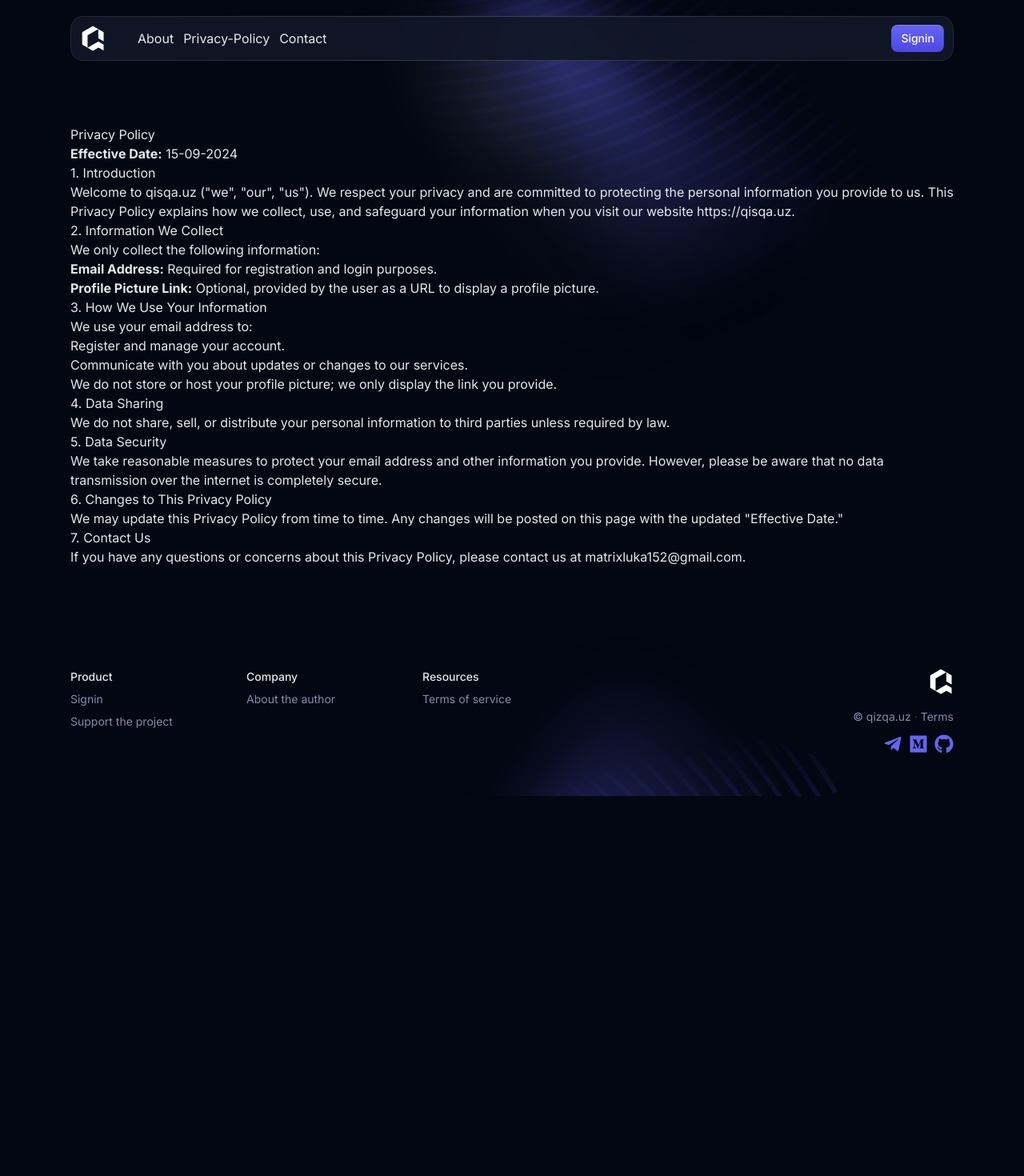
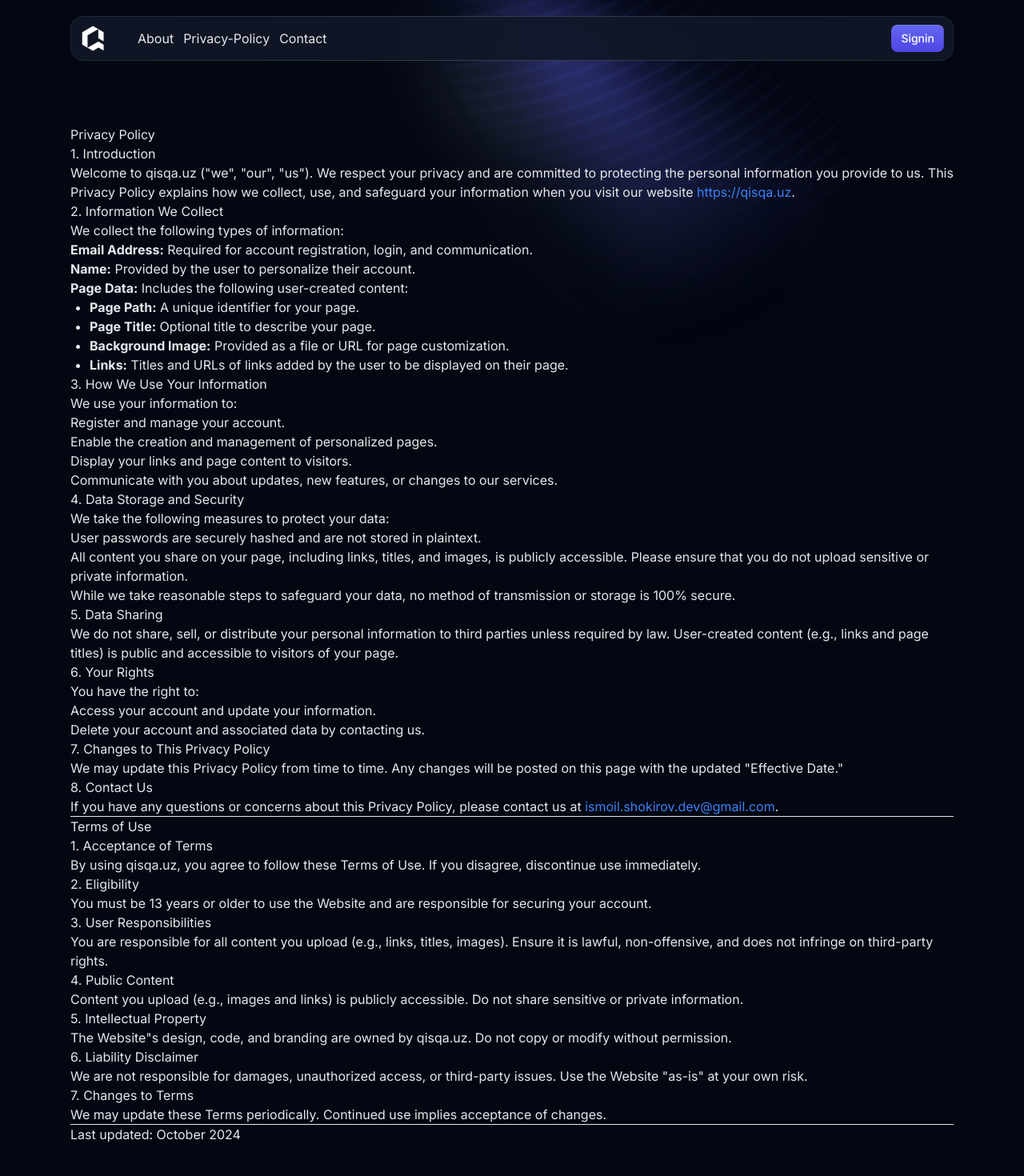
Before and after one commit to ismoil793/qisqa, a Next.js app: page /privacy-policy in a window 1280 px wide. Shown: the top 1470 px of the page at 80% size. Before the commit the page ends 995 px from the top, so only its background shows below. Built offline with nearby package versions, Linux system fonts and the light colour scheme; no server answers.

Commit message:
privacy policy update

```diff
--- a/src/app/privacy-policy/page.tsx
+++ b/src/app/privacy-policy/page.tsx
@@ -10,9 +10,6 @@
       <section className="mx-auto max-w-6xl px-4 sm:px-6 py-12 md:py-20">
         <PageIllustration />
         <h1>Privacy Policy</h1>
-        <p>
-          <strong>Effective Date:</strong> 15-09-2024
-        </p>
 
         <h2>1. Introduction</h2>
         <p>
@@ -20,56 +17,131 @@
           and are committed to protecting the personal information you provide to us. This Privacy
           Policy explains how we collect, use, and safeguard your information when you visit our
           website{' '}
-          <a href="https://qisqa.uz" target="_blank">
+          <a className="text-blue-500" href="https://qisqa.uz" target="_blank">
             https://qisqa.uz
           </a>
           .
         </p>
 
         <h2>2. Information We Collect</h2>
-        <p>We only collect the following information:</p>
+        <p>We collect the following types of information:</p>
         <ul>
           <li>
-            <strong>Email Address:</strong> Required for registration and login purposes.
+            <strong>Email Address:</strong> Required for account registration, login, and
+            communication.
           </li>
           <li>
-            <strong>Profile Picture Link:</strong> Optional, provided by the user as a URL to
-            display a profile picture.
+            <strong>Name:</strong> Provided by the user to personalize their account.
+          </li>
+          <li>
+            <strong>Page Data:</strong> Includes the following user-created content:
+            <ul className="list-disc pl-6">
+              <li>
+                <strong>Page Path:</strong> A unique identifier for your page.
+              </li>
+              <li>
+                <strong>Page Title:</strong> Optional title to describe your page.
+              </li>
+              <li>
+                <strong>Background Image:</strong> Provided as a file or URL for page customization.
+              </li>
+              <li>
+                <strong>Links:</strong> Titles and URLs of links added by the user to be displayed
+                on their page.
+              </li>
+            </ul>
           </li>
         </ul>
 
         <h2>3. How We Use Your Information</h2>
-        <p>We use your email address to:</p>
+        <p>We use your information to:</p>
         <ul>
           <li>Register and manage your account.</li>
-          <li>Communicate with you about updates or changes to our services.</li>
+          <li>Enable the creation and management of personalized pages.</li>
+          <li>Display your links and page content to visitors.</li>
+          <li>Communicate with you about updates, new features, or changes to our services.</li>
         </ul>
-        <p>We do not store or host your profile picture; we only display the link you provide.</p>
 
-        <h2>4. Data Sharing</h2>
+        <h2>4. Data Storage and Security</h2>
+        <p>We take the following measures to protect your data:</p>
+        <ul>
+          <li>User passwords are securely hashed and are not stored in plaintext.</li>
+          <li>
+            All content you share on your page, including links, titles, and images, is publicly
+            accessible. Please ensure that you do not upload sensitive or private information.
+          </li>
+        </ul>
+        <p>
+          While we take reasonable steps to safeguard your data, no method of transmission or
+          storage is 100% secure.
+        </p>
+
+        <h2>5. Data Sharing</h2>
         <p>
           We do not share, sell, or distribute your personal information to third parties unless
-          required by law.
+          required by law. User-created content (e.g., links and page titles) is public and
+          accessible to visitors of your page.
         </p>
 
-        <h2>5. Data Security</h2>
-        <p>
-          We take reasonable measures to protect your email address and other information you
-          provide. However, please be aware that no data transmission over the internet is
-          completely secure.
-        </p>
+        <h2>6. Your Rights</h2>
+        <p>You have the right to:</p>
+        <ul>
+          <li>Access your account and update your information.</li>
+          <li>Delete your account and associated data by contacting us.</li>
+        </ul>
 
-        <h2>6. Changes to This Privacy Policy</h2>
+        <h2>7. Changes to This Privacy Policy</h2>
         <p>
           We may update this Privacy Policy from time to time. Any changes will be posted on this
           page with the updated &#34;Effective Date.&#34;
         </p>
 
-        <h2>7. Contact Us</h2>
+        <h2>8. Contact Us</h2>
         <p>
           If you have any questions or concerns about this Privacy Policy, please contact us at{' '}
-          <a href="mailto:matrixluka152@gmail.com">matrixluka152@gmail.com</a>.
+          <a className="text-blue-500" href="mailto:ismoil.shokirov.dev@gmail.com">
+            ismoil.shokirov.dev@gmail.com
+          </a>
+          .
         </p>
+
+        <hr />
+        <h1>Terms of Use</h1>
+        <h2>1. Acceptance of Terms</h2>
+        <p>
+          By using qisqa.uz, you agree to follow these Terms of Use. If you disagree, discontinue
+          use immediately.
+        </p>
+        <h2>2. Eligibility</h2>
+        <p>
+          You must be 13 years or older to use the Website and are responsible for securing your
+          account.
+        </p>
+        <h2>3. User Responsibilities</h2>
+        <p>
+          You are responsible for all content you upload (e.g., links, titles, images). Ensure it is
+          lawful, non-offensive, and does not infringe on third-party rights.
+        </p>
+        <h2>4. Public Content</h2>
+        <p>
+          Content you upload (e.g., images and links) is publicly accessible. Do not share sensitive
+          or private information.
+        </p>
+        <h2>5. Intellectual Property</h2>
+        <p>
+          The Website&#34;s design, code, and branding are owned by qisqa.uz. Do not copy or modify
+          without permission.
+        </p>
+        <h2>6. Liability Disclaimer</h2>
+        <p>
+          We are not responsible for damages, unauthorized access, or third-party issues. Use the
+          Website &#34;as-is&#34; at your own risk.
+        </p>
+        <h2>7. Changes to Terms</h2>
+        <p>We may update these Terms periodically. Continued use implies acceptance of changes.</p>
+
+        <hr />
+        <p>Last updated: October 2024</p>
       </section>
 
       <Footer />
```
